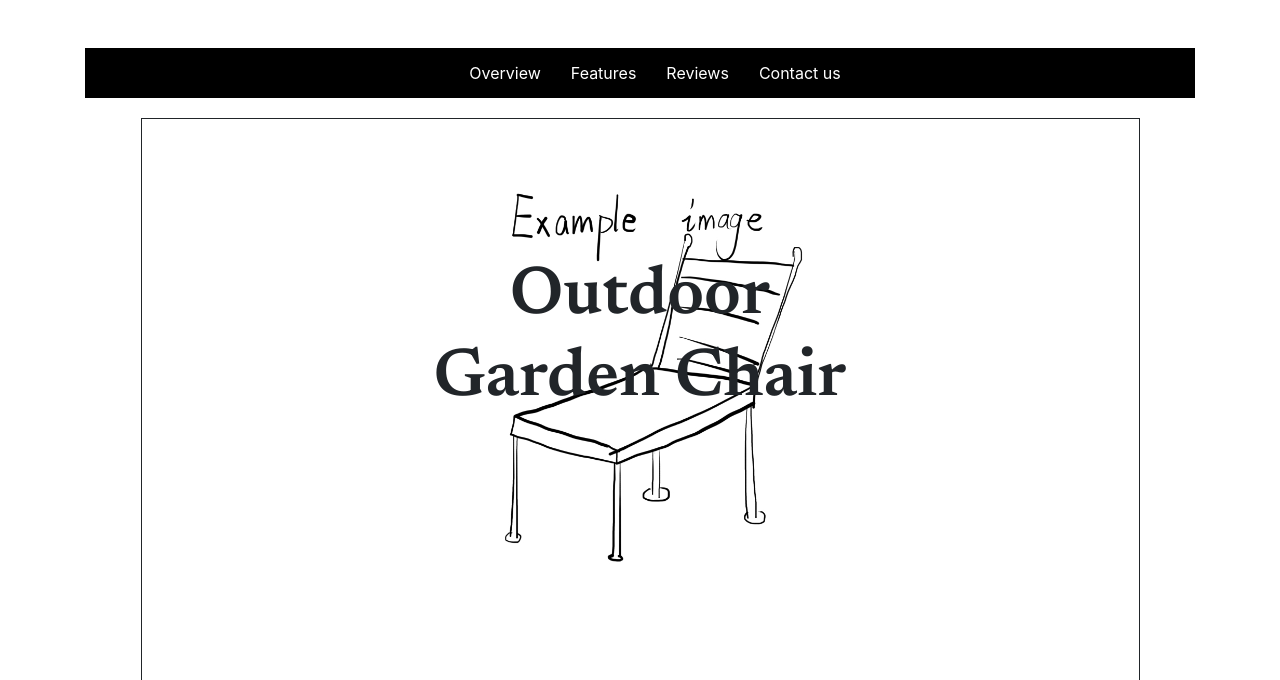
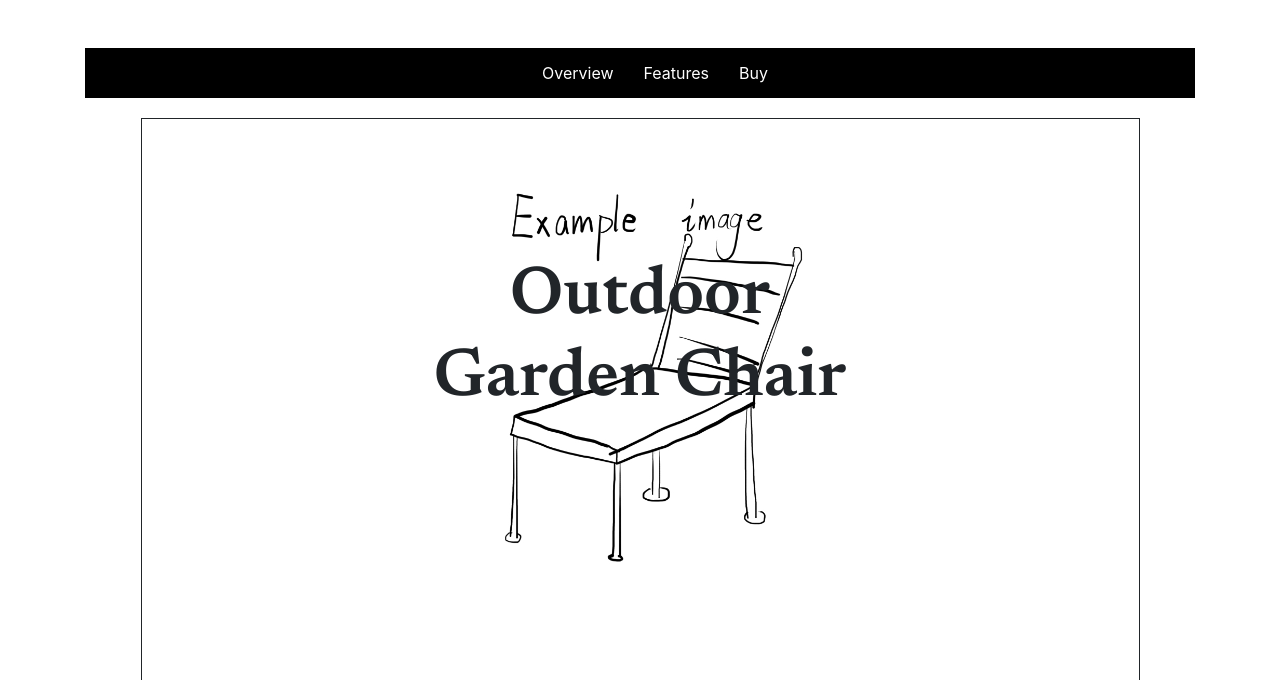
Before and after one commit to Mz69/Web-Dev, a PHP site: page /product.php?id=1 in a window 1280 px wide. Shown: the part 56-736 px from the top of the page. Run offline with PHP 8.4, Linux system fonts and the light colour scheme; data comes from the database, SQL or seed files in the repository.

Commit message:
update the navigation bar in product page

```diff
--- a/project_IronMan5/product.php
+++ b/project_IronMan5/product.php
@@ -17,8 +17,7 @@
         <a><img></a>
         <a href="#product_intro_img">Overview</a>
         <a href="#product-features">Features</a>
-        <a href="#reviews">Reviews</a>
-        <a href="contactform.php">Contact us</a>
+        <a href="#add2cart">Buy</a>
     </div>
 
     <body>
```
